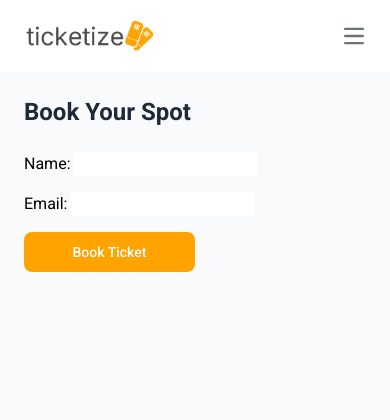
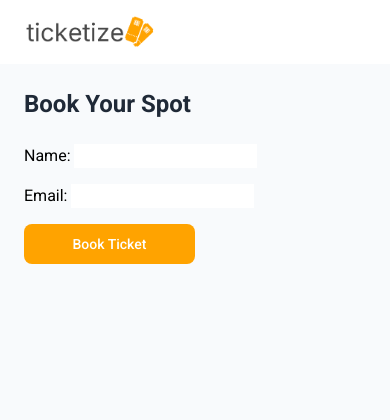
Before and after one commit to AlWaleedMusa/ticketize, a Django app: page /event/book/00000000-0000-0000-0000-000000000001/ in a window 390 px wide. Shown: the top 420 px of the page. After the commit the page ends 264 px from the top, so only its background shows below. Run offline with Django 5.2, Linux system fonts and the light colour scheme; tables that the repository leaves empty hold one stand-in row (values such as "Sample post"); parts of the project's set-up code (start-up, migrations or seed data) failed here and were passed over; some libraries are stand-ins or nearby versions.

Commit message:
add: Landing page added

```diff
--- a/templates/includes/booking_navbar.html
+++ b/templates/includes/booking_navbar.html
@@ -3,21 +3,8 @@
 
 <nav class="bg-white border-gray-200 dark:bg-gray-900">
     <div class="max-w-screen-xl flex flex-wrap items-center justify-between mx-auto p-4">
-      <a href="{% url "home" %}" class="flex items-center space-x-3 rtl:space-x-reverse">
+      <a href="{% url "landing" %}" class="flex items-center space-x-3 rtl:space-x-reverse">
           <img src="{% static "images/logo.png" %}" class="h-8" alt="ticketize logo" />
       </a>
-      <button data-collapse-toggle="navbar-default" type="button" class="inline-flex items-center p-2 w-10 h-10 justify-center text-sm text-gray-500 rounded-lg md:hidden hover:bg-gray-100 focus:outline-none focus:ring-2 focus:ring-gray-200 dark:text-gray-400 dark:hover:bg-gray-700 dark:focus:ring-gray-600" aria-controls="navbar-default" aria-expanded="false">
-          <span class="sr-only">Open main menu</span>
-          <svg class="w-5 h-5" aria-hidden="true" xmlns="http://www.w3.org/2000/svg" fill="none" viewBox="0 0 17 14">
-              <path stroke="currentColor" stroke-linecap="round" stroke-linejoin="round" stroke-width="2" d="M1 1h15M1 7h15M1 13h15"/>
-          </svg>
-      </button>
-      <div class="hidden w-full md:block md:w-auto" id="navbar-default">
-        <ul class="font-medium flex flex-col p-4 md:p-0 mt-4 border border-gray-100 rounded-lg bg-gray-50 md:flex-row md:space-x-8 rtl:space-x-reverse md:mt-0 md:border-0 md:bg-white dark:bg-gray-800 md:dark:bg-gray-900 dark:border-gray-700">
-          <li>
-            <a href="{% url "landing" %}" class="block py-2 px-3 text-gray-900 rounded hover:bg-gray-100 md:hover:bg-transparent md:border-0 md:hover:text-blue-700 md:p-0 dark:text-white md:dark:hover:text-blue-500 dark:hover:bg-gray-700 dark:hover:text-white md:dark:hover:bg-transparent">Join Us</a>
-          </li>
-        </ul>
-      </div>
     </div>
 </nav>
```
Also changed, not shown: templates/landing.html (renamed from events/templates/events/landing.html).
